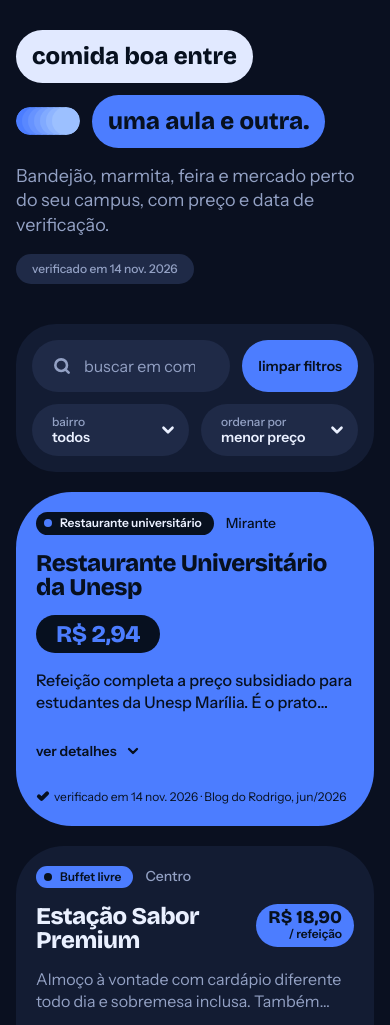
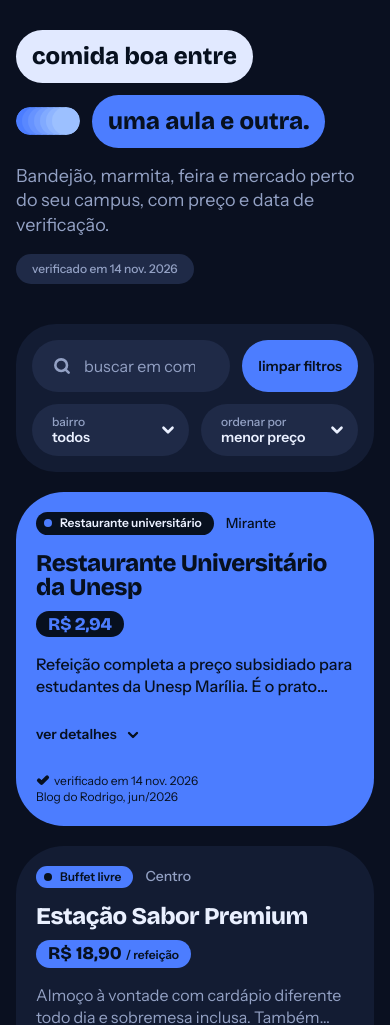
Before and after one commit to derick-rufino/pi-dsm, a plain HTML site: page comer-bem/index.html in a window 390 px wide. Shown: the part 70-1095 px from the top of the page. Drawn offline with nearby package versions, Linux system fonts and the light colour scheme.

Commit message:
fix(cards): preço em pill numa linha e rodapé em duas linhas fixas
O preço ao lado do título empilhava a unidade embaixo, num bloco de
cantos retos que destoava das pills; agora é uma pill numa linha que
desce para baixo do título quando não cabe sem espremê-lo. O selo do
destaque passa a morar no mesmo head (absoluto no burst no desktop,
pill igual à dos outros cards no celular), e o destaque no celular
ganha cantos menores, que quase encostavam na badge e no check.
A fonte do rodapé vai para a linha de baixo, em vez de quebrar no
meio do nome.

```diff
--- a/components.css
+++ b/components.css
@@ -1084,21 +1084,28 @@ svg {
 }
 
 /* <div.card__head> título à esquerda, preço à direita */
+/* Se o preço não cabe ao lado sem espremer o título, desce para baixo dele */
 .card__head {
     display: flex;
+    flex-wrap: wrap;
     align-items: flex-start;
     justify-content: space-between;
     gap: var(--space-3);
     align-self: stretch;
 }
 
+.card__head .card__title {
+    flex: 1 1 60%;
+    min-width: 0;
+}
+
+/* Pill numa linha só: valor + unidade lado a lado, na base do texto */
 .card__head .price {
     flex: none;
-    flex-direction: column;
-    align-items: flex-end;
-    gap: 0;
+    align-items: baseline;
+    gap: var(--space-1);
     padding: var(--space-1) var(--space-3);
-    border-radius: var(--radius-md);
+    white-space: nowrap;
 }
 
 .card__head .price__value {
@@ -1300,6 +1307,12 @@ svg {
     font-size: var(--text-sm);
 }
 
+/* Fonte da informação na linha de baixo, nunca quebrada no meio */
+.card__source {
+    display: block;
+    color: inherit;
+}
+
 .card__date .icon {
     --icon-size: 14px;
     margin-inline-end: var(--space-1);
@@ -1378,6 +1391,19 @@ svg {
     z-index: 1;
 }
 
+/* O selo mora dentro do head: o head não pode ser a referência do
+   absoluto, senão o selo sai do burst e cai em cima do título.
+   O título continua acima do burst (z-index próprio). */
+.feature>.card__head {
+    position: static;
+}
+
+.feature .card__title {
+    position: relative;
+    z-index: 1;
+    flex-basis: auto;
+}
+
 /* <div.empty> lista vazia ou erro de carregamento.
    Não está no Figma; é exigido em docs/05, seção 5.5. */
 .empty {
@@ -1455,16 +1481,23 @@ svg {
         display: none;
     }
 
-    /* Selo do destaque vira pill de preço logo abaixo do título,
-       no lugar do .price dos cards comuns (o círculo quebrava "R$ 15–35") */
+    /* Selo do destaque vira pill de preço ao lado do título, no mesmo
+       tamanho do preço dos cards comuns (o círculo quebrava "R$ 15–35") */
     .feature__seal {
         position: static;
+        flex: none;
         width: auto;
         aspect-ratio: auto;
-        padding: var(--space-2) var(--space-5);
+        padding: var(--space-1) var(--space-3);
         border-radius: var(--radius-pill);
-        font-size: var(--heading-sub);
+        font-size: var(--text-lg);
+        line-height: var(--leading-display);
         white-space: nowrap;
+    }
+
+    /* Cantos menores: o raio grande quase encostava na badge e no ✓ */
+    .feature {
+        border-radius: var(--radius-xl);
     }
 
     /* Badges do card: não são clicáveis, então podem ficar abaixo de 44px.
--- a/dados.js
+++ b/dados.js
@@ -292,13 +292,15 @@
             el('span', { classe: 'price__value', texto: faixaPreco(item.preco_min, item.preco_max) }),
             UNIDADE[item.unidade] ? el('span', { classe: 'price__unit', texto: UNIDADE[item.unidade] }) : null
         ]) : null;
+        // No destaque o selo também mora no head: no desktop ele é absoluto
+        // (sobre o burst); no celular fica ao lado do título, como nos outros
+        const selo = destaque && temPreco
+            ? el('p', { classe: 'seal feature__seal', texto: faixaPreco(item.preco_min, item.preco_max) })
+            : null;
         nos.push(el('div', { classe: 'card__head' }, [
             el('h3', { classe: 'card__title', texto: item.nome, attrs: { id: idTitulo } }),
-            preco
+            preco || selo
         ]));
-        if (destaque && temPreco) {
-            nos.push(el('p', { classe: 'seal feature__seal', texto: faixaPreco(item.preco_min, item.preco_max) }));
-        }
 
         nos.push(el('p', { classe: 'card__desc', texto: item.descricao }));
 
@@ -330,8 +332,10 @@
         nos.push(el('div', { classe: 'card__footer' }, [
             el('p', { classe: 'card__date' }, [
                 icone('check'),
-                'verificado em ' + dataCurta(item.verificado_em) + ' · ',
-                linkExterno(item.fonte.nome, item.fonte.url)
+                'verificado em ' + dataCurta(item.verificado_em),
+                // A fonte vai na linha de baixo (CSS): quebrar no meio do nome ficava feio
+                el('span', { classe: 'sr-only', texto: ', fonte: ' }),
+                linkExterno(item.fonte.nome, item.fonte.url, { classe: 'card__source' })
             ]),
             blocoInstagram(item)
         ]));
```
